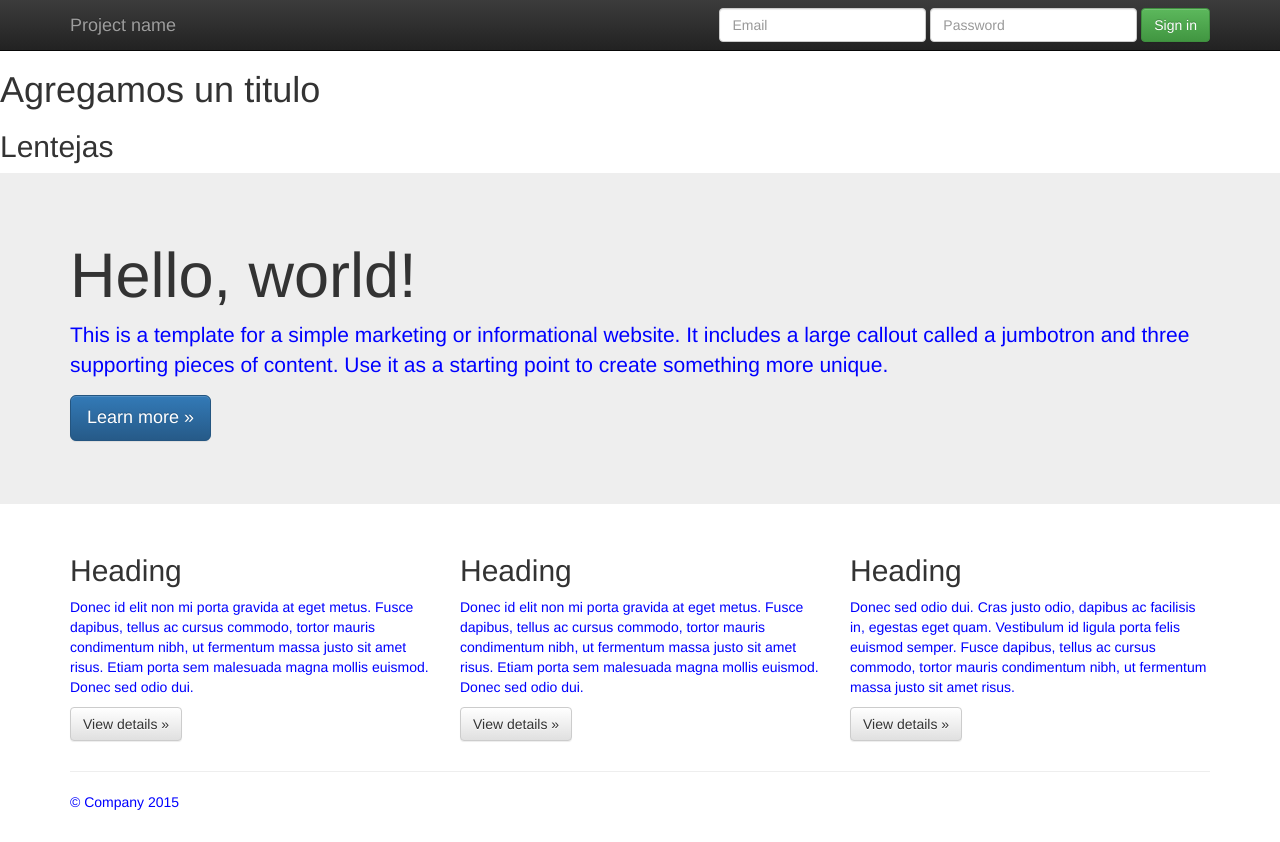
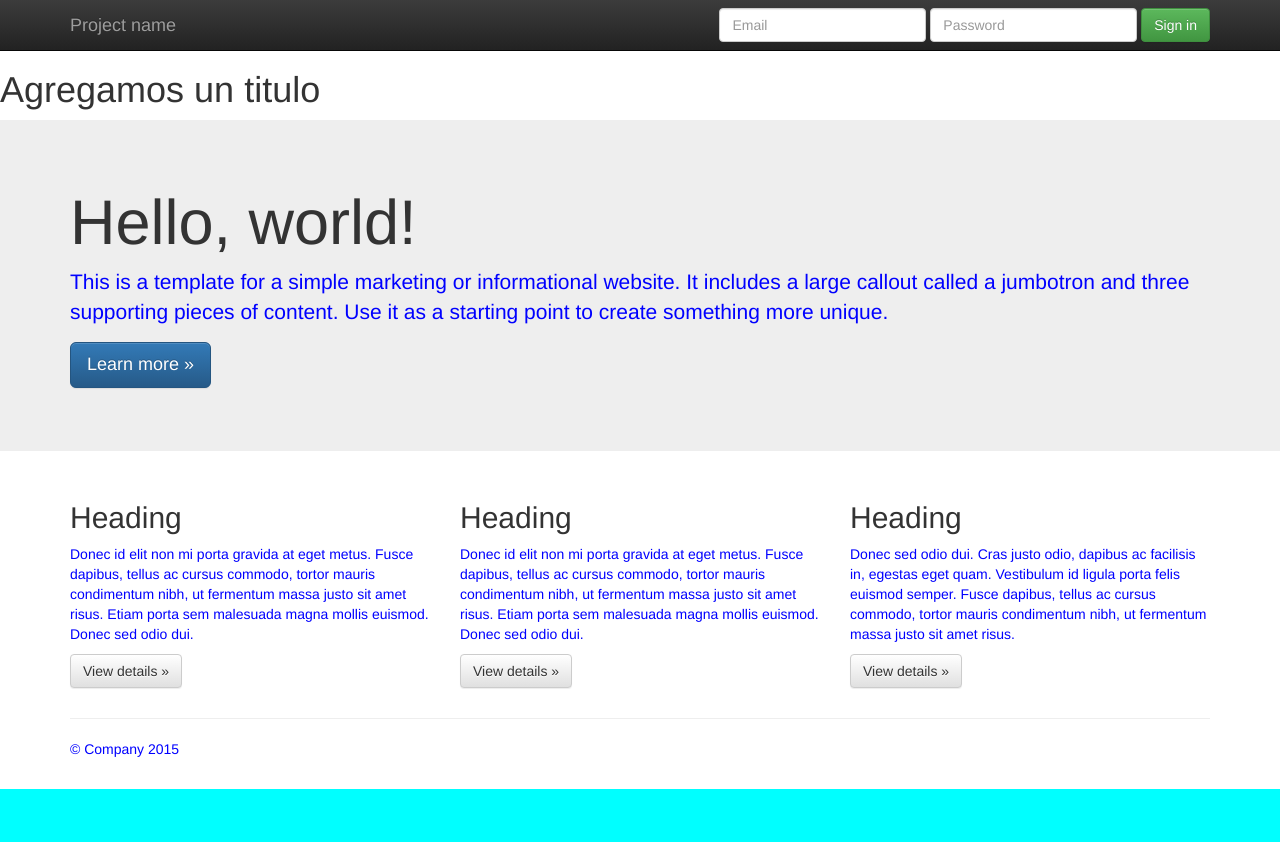
Before and after one commit to Ivandorum/severo-ed-git, a plain HTML site: page index.html in a window 1280 px wide. After the commit the page ends 800 px from the top, so only its background shows below. Drawn offline with nearby package versions, Linux system fonts and the light colour scheme.

Commit message:
Modificado index.html

```diff
--- a/index.html
+++ b/index.html
@@ -8,7 +8,6 @@
         <meta http-equiv="X-UA-Compatible" content="IE=edge,chrome=1">
         <title>Cambiadoooo</title>
         <h1>Agregamos un titulo</h1>
-        <h2>Lentejas</h2>
         <meta name="description" content="">
         <meta name="viewport" content="width=device-width, initial-scale=1">
         <link rel="apple-touch-icon" href="apple-touch-icon.png">
```
